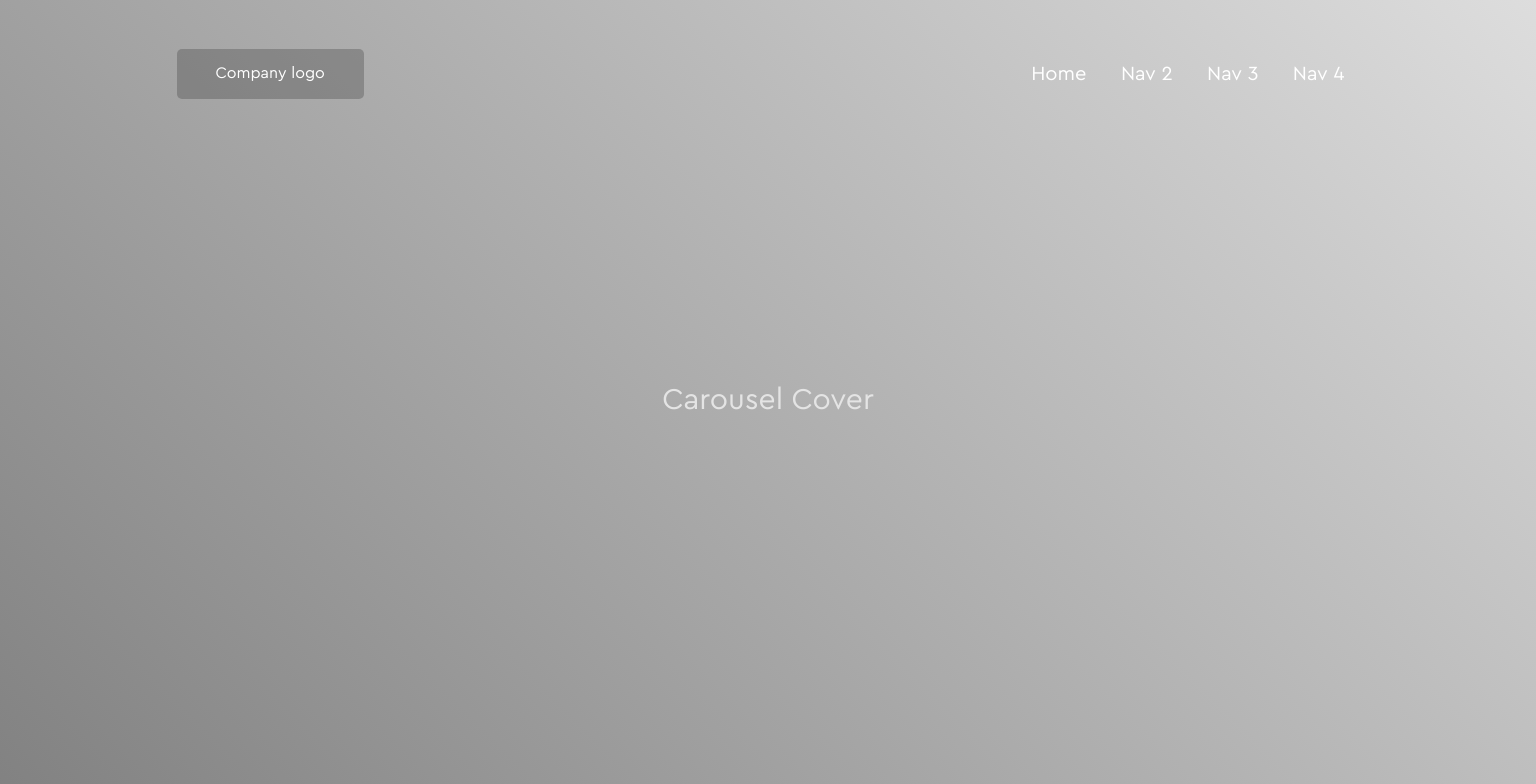
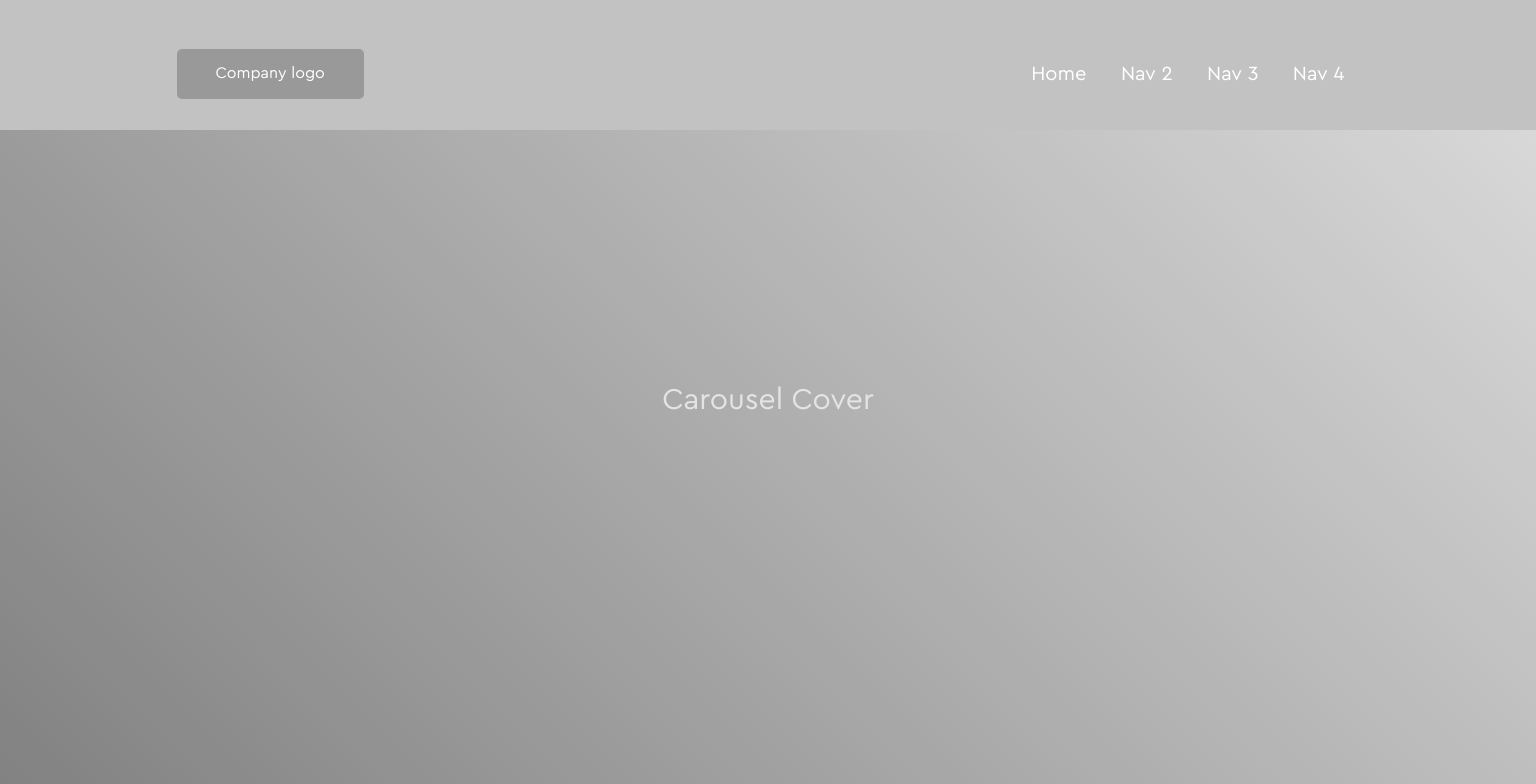
Before and after one commit to kenny6012/Black_2.0, a plain HTML site: page index.html in a window 1536 px wide. Shown: the top 784 px of the page. Drawn offline with Linux system fonts and the light colour scheme.

Commit message:
Update style.css

```diff
--- a/style.css
+++ b/style.css
@@ -46,7 +46,7 @@ h1, h2, h3, h4, h5, h6 {
         z-index: 1;
         position: fixed;
         top: 0;
-/*         background: transparent; */
+        background: #c2c2c2;
     }
     .navbar {
         width: 80%;
```
